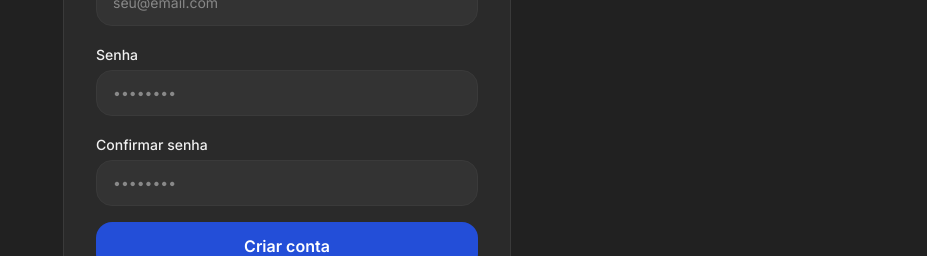
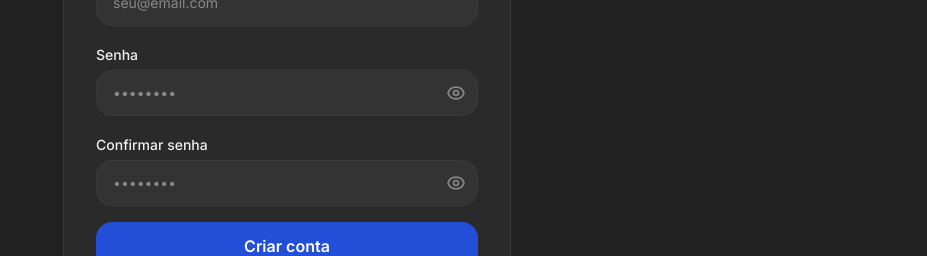
Before and after one commit to ichin23/salbum_web, a Vue app: page /register in a window 1280 px wide. Shown: the part 462-718 px from the top of the page, without its empty margins (353-1280 px from the left). Built offline with nearby package versions, Linux system fonts and the light colour scheme; a web font is replaced by a local one.

Commit message:
fix: imagem da musica e olho de signup

```diff
--- a/src/views/AlbumDetailView.vue
+++ b/src/views/AlbumDetailView.vue
@@ -215,8 +215,9 @@ const sortedDiscs = computed(() => {
     <!-- Hero -->
     <div class="relative">
       <div
+        v-if="album.image_url && !album.image_url.endsWith('/null')"
         class="absolute inset-0 bg-cover bg-center blur-3xl opacity-20 scale-110"
-        :style="{ backgroundImage: `url(${getCover(album.image_url)})` }"
+        :style="{ backgroundImage: `url(${album.image_url})` }"
       />
       <div
         class="absolute inset-0 bg-gradient-to-b from-dark/40 via-dark/70 to-dark"
--- a/src/views/auth/LoginView.vue
+++ b/src/views/auth/LoginView.vue
@@ -9,6 +9,7 @@ const auth = useAuthStore();
 
 const email = ref("");
 const password = ref("");
+const showPassword = ref(false);
 const loading = ref(false);
 const error = ref<string | null>(null);
 const oauthLoading = ref<"google" | "spotify" | null>(null);
@@ -206,13 +207,56 @@ async function handleSpotify() {
             <label class="text-sm font-medium text-[var(--color-text)]"
               >Senha</label
             >
-            <input
-              v-model="password"
-              type="password"
-              placeholder="••••••••"
-              class="input-field"
-              required
-            />
+            <div class="relative">
+              <input
+                v-model="password"
+                :type="showPassword ? 'text' : 'password'"
+                placeholder="••••••••"
+                class="input-field pr-10"
+                required
+              />
+              <button
+                type="button"
+                @click="showPassword = !showPassword"
+                class="absolute right-3 top-1/2 -translate-y-1/2 text-muted hover:text-[var(--color-text)] transition-colors"
+                :aria-label="showPassword ? 'Ocultar senha' : 'Mostrar senha'"
+              >
+                <svg
+                  v-if="!showPassword"
+                  class="w-5 h-5"
+                  fill="none"
+                  stroke="currentColor"
+                  viewBox="0 0 24 24"
+                >
+                  <path
+                    stroke-linecap="round"
+                    stroke-linejoin="round"
+                    stroke-width="2"
+                    d="M15 12a3 3 0 11-6 0 3 3 0 016 0z"
+                  />
+                  <path
+                    stroke-linecap="round"
+                    stroke-linejoin="round"
+                    stroke-width="2"
+                    d="M2.458 12C3.732 7.943 7.523 5 12 5c4.478 0 8.268 2.943 9.542 7-1.274 4.057-5.064 7-9.542 7-4.477 0-8.268-2.943-9.542-7z"
+                  />
+                </svg>
+                <svg
+                  v-else
+                  class="w-5 h-5"
+                  fill="none"
+                  stroke="currentColor"
+                  viewBox="0 0 24 24"
+                >
+                  <path
+                    stroke-linecap="round"
+                    stroke-linejoin="round"
+                    stroke-width="2"
+                    d="M13.875 18.825A10.05 10.05 0 0112 19c-4.478 0-8.268-2.943-9.543-7a9.97 9.97 0 011.563-4.803m5.596-3.856a3.375 3.375 0 11-4.753 4.753m4.753-4.753L3.596 3.039m10.318 10.318L21 21M3 3l18 18"
+                  />
+                </svg>
+              </button>
+            </div>
           </div>
 
           <div class="flex justify-end">
--- a/src/views/auth/RegisterView.vue
+++ b/src/views/auth/RegisterView.vue
@@ -11,6 +11,8 @@ const username = ref("");
 const email = ref("");
 const password = ref("");
 const confirmPassword = ref("");
+const showPassword = ref(false);
+const showConfirmPassword = ref(false);
 const loading = ref(false);
 const error = ref<string | null>(null);
 
@@ -123,26 +125,112 @@ async function handleRegister() {
             <label class="text-sm font-medium text-[var(--color-text)]"
               >Senha</label
             >
+            <div class="relative">
               <input
                 v-model="password"
-              type="password"
+                :type="showPassword ? 'text' : 'password'"
                 placeholder="••••••••"
-              class="input-field"
+                class="input-field pr-10"
                 required
               />
+              <button
+                type="button"
+                @click="showPassword = !showPassword"
+                class="absolute right-3 top-1/2 -translate-y-1/2 text-muted hover:text-[var(--color-text)] transition-colors"
+                :aria-label="showPassword ? 'Ocultar senha' : 'Mostrar senha'"
+              >
+                <svg
+                  v-if="!showPassword"
+                  class="w-5 h-5"
+                  fill="none"
+                  stroke="currentColor"
+                  viewBox="0 0 24 24"
+                >
+                  <path
+                    stroke-linecap="round"
+                    stroke-linejoin="round"
+                    stroke-width="2"
+                    d="M15 12a3 3 0 11-6 0 3 3 0 016 0z"
+                  />
+                  <path
+                    stroke-linecap="round"
+                    stroke-linejoin="round"
+                    stroke-width="2"
+                    d="M2.458 12C3.732 7.943 7.523 5 12 5c4.478 0 8.268 2.943 9.542 7-1.274 4.057-5.064 7-9.542 7-4.477 0-8.268-2.943-9.542-7z"
+                  />
+                </svg>
+                <svg
+                  v-else
+                  class="w-5 h-5"
+                  fill="none"
+                  stroke="currentColor"
+                  viewBox="0 0 24 24"
+                >
+                  <path
+                    stroke-linecap="round"
+                    stroke-linejoin="round"
+                    stroke-width="2"
+                    d="M13.875 18.825A10.05 10.05 0 0112 19c-4.478 0-8.268-2.943-9.543-7a9.97 9.97 0 011.563-4.803m5.596-3.856a3.375 3.375 0 11-4.753 4.753m4.753-4.753L3.596 3.039m10.318 10.318L21 21M3 3l18 18"
+                  />
+                </svg>
+              </button>
+            </div>
           </div>
 
           <div class="space-y-1">
             <label class="text-sm font-medium text-[var(--color-text)]"
               >Confirmar senha</label
             >
+            <div class="relative">
               <input
                 v-model="confirmPassword"
-              type="password"
+                :type="showConfirmPassword ? 'text' : 'password'"
                 placeholder="••••••••"
-              class="input-field"
+                class="input-field pr-10"
                 required
               />
+              <button
+                type="button"
+                @click="showConfirmPassword = !showConfirmPassword"
+                class="absolute right-3 top-1/2 -translate-y-1/2 text-muted hover:text-[var(--color-text)] transition-colors"
+                :aria-label="showConfirmPassword ? 'Ocultar senha' : 'Mostrar senha'"
+              >
+                <svg
+                  v-if="!showConfirmPassword"
+                  class="w-5 h-5"
+                  fill="none"
+                  stroke="currentColor"
+                  viewBox="0 0 24 24"
+                >
+                  <path
+                    stroke-linecap="round"
+                    stroke-linejoin="round"
+                    stroke-width="2"
+                    d="M15 12a3 3 0 11-6 0 3 3 0 016 0z"
+                  />
+                  <path
+                    stroke-linecap="round"
+                    stroke-linejoin="round"
+                    stroke-width="2"
+                    d="M2.458 12C3.732 7.943 7.523 5 12 5c4.478 0 8.268 2.943 9.542 7-1.274 4.057-5.064 7-9.542 7-4.477 0-8.268-2.943-9.542-7z"
+                  />
+                </svg>
+                <svg
+                  v-else
+                  class="w-5 h-5"
+                  fill="none"
+                  stroke="currentColor"
+                  viewBox="0 0 24 24"
+                >
+                  <path
+                    stroke-linecap="round"
+                    stroke-linejoin="round"
+                    stroke-width="2"
+                    d="M13.875 18.825A10.05 10.05 0 0112 19c-4.478 0-8.268-2.943-9.543-7a9.97 9.97 0 011.563-4.803m5.596-3.856a3.375 3.375 0 11-4.753 4.753m4.753-4.753L3.596 3.039m10.318 10.318L21 21M3 3l18 18"
+                  />
+                </svg>
+              </button>
+            </div>
           </div>
 
           <p v-if="error" class="text-sm text-red-400 text-center">
```
Lines whose indentation alone changed are shown as unchanged.
